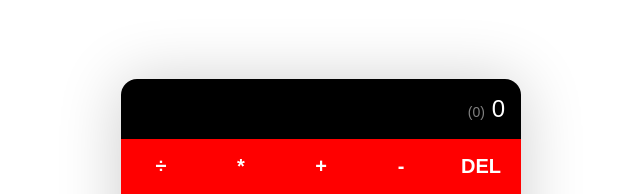
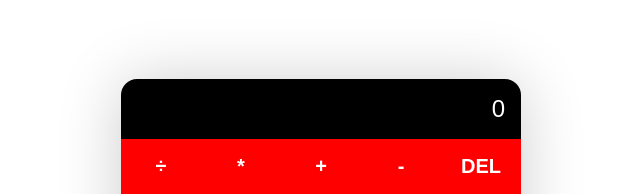
Before and after one commit to Bballplayer33/calculate-app, a React (Create React App) app: page / in a window 1280 px wide. Shown: the part 154-348 px from the top of the page, without its empty margins (319-959 px from the left). Built offline with nearby package versions, Linux system fonts and the light colour scheme.

Commit message:
setting up useState variables

```diff
--- a/src/App.js
+++ b/src/App.js
@@ -1,4 +1,14 @@
+ import {useState} from 'react';
+
  function App() {
+  const [calc, setCalc] = useState('');
+  const [result, setResult] = useState('');
+
+  const ops = ['÷', '*', '+', '-', '.'];
+
+  const updateCalc = value => {
+    setCalc(calc + value);
+  }
 
   const createDigits = () => {
     const digits = [];
@@ -17,7 +27,7 @@
     <div className="App">
     <div className="calculator">
       <div className="display">
-        <span>(0)</span> 0
+        {result ? <span>(0)</span> : ''} {calc || '0'}
       </div>
       <div className="operators">
         <button>÷</button>
--- a/src/index.css
+++ b/src/index.css
@@ -21,6 +21,7 @@ body {
     min-height: 100vh;
     align-items: center;
     justify-content: center;
+    padding: 16px;
 }
 
 .calculator {
```
